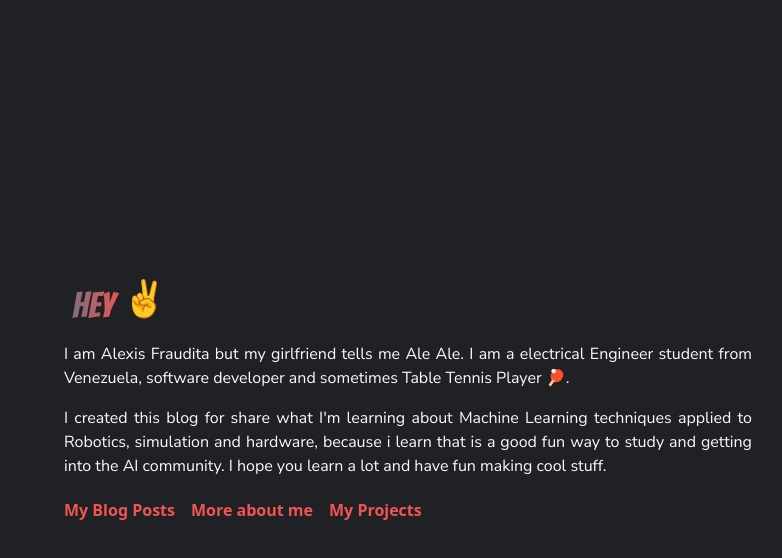
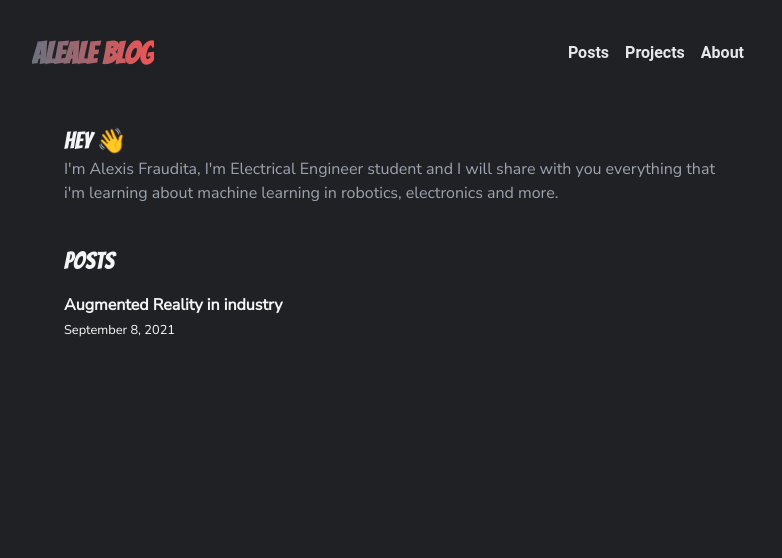
Before and after one commit to alefram/Alefram.github.io, a Next.js app: page / in a window 1280 px wide. Shown: the top 558 px of the page, without its empty margins (240-1022 px from the left). Built offline with nearby package versions, Linux system fonts and the light colour scheme; what @tailwindcss/typography would draw is missing.

Commit message:
update nextjs and update home

```diff
--- a/package.json
+++ b/package.json
@@ -12,10 +12,10 @@
     "autoprefixer": "^10.1.0",
     "date-fns": "^2.16.1",
     "gray-matter": "^4.0.2",
-    "next": "^10.0.9",
+    "next": "^11.1.2",
     "postcss": "^8.2.1",
-    "react": "17.0.1",
-    "react-dom": "17.0.1",
+    "react": "^17.0.2",
+    "react-dom": "^17.0.2",
     "remark": "^13.0.0",
     "remark-html": "^13.0.1",
     "tailwindcss": "^2.0.2"
--- a/pages/About.jsx
+++ b/pages/About.jsx
@@ -27,7 +27,6 @@ const About = () => {
                         </h1>
                     </div>
                     <div className="">
-                        <img src="/images/me.jpg" className=" w-40 rounded-xl float-right p-2 mt:m-4" alt=""/>
                         <div>
                             <p className=" md:mx-auto prose md:text-justify text-gray-50  font-nunito clear-left">
                                 I am Electrical Engineer Student at Central University of Venezuela, also software developer interested in AI techniques specially in reinforcement learning and Federated Learning for control problems in robotics and embedded computers. Currently, i am working on my Bachelor thesis that is about a framework for create smart controllers in robots arms using Reinforcement Learning i hope in future do some tutorials about what i am learning in this area.
@@ -67,5 +66,11 @@ const About = () => {
 
 // <div>Iconos diseñados por <a href="https://www.freepik.com" title="Freepik">Freepik</a> from <a href="https://www.flaticon.es/" title="Flaticon">www.flaticon.es</a></div>
 
+{/* <p>
+I am Alexis Fraudita but my girlfriend tells me Ale Ale. I am a electrical Engineer student from Venezuela, software developer and sometimes Table Tennis Player &#127955;.
+</p>
+<p>
+I created this blog for share what I'm learning about Machine Learning techniques applied to Robotics, simulation and hardware, because i learn that is a good fun way to study and getting into the AI community. I hope you learn a lot and have fun making cool stuff.
+</p> */}
 
 export  default About;
--- a/pages/index.jsx
+++ b/pages/index.jsx
@@ -1,50 +1,56 @@
 import Head from 'next/head';
-import Link from 'next/link';
+import Navbar from '../components/Navbar';
+import { getSortedPostsData } from '../lib/posts';
+import Post from '../components/Post';
 
-const Home = () => {
+const Home = ({allPostsData}) => {
 
   return (
-    <div className="bg-background h-screen">
+    <div className="bg-background min-h-screen">
         <Head>
-            <title>AlealeBlog</title>
+            <title>Aleale Blog</title>
             <meta name="viewport" content="initial-scale=1.0, width=device-width" key="viewport" />
             <meta name="description" content="Hey I'm Alexis Fraudita, I'm software developer and I will share with you everything that i'm learning about machine learning, electronics and more." />
             <link href="https://fonts.googleapis.com/css2?family=Bangers&display=swap" rel="stylesheet"></link>
             <link href="https://fonts.googleapis.com/css2?family=Nunito+Sans&display=swap" rel="stylesheet"/>
         </Head>
 
-        <main className="mx-auto px-4 md:px-8 lg:max-w-screen-md flex items-center justify-center absolute inset-0">
-            <div className="md:ml-4">
-                <div className="flex mb-2">
-                    <h1 className="prose-2xl text-4xl font-banger p-2 text-gradient bg-gradient-to-r from-gray-500  to-supertext ">
-                        Hey
-                    </h1>
-                    <h1 className="text-4xl">&#9996;</h1>
-                </div>
-                <div className="space-y-4 text-gray-50 prose-lg font-nunito text-justify">
-                    <p>
-                        I am Alexis Fraudita but my girlfriend tells me Ale Ale. I am a electrical Engineer student from Venezuela, software developer and sometimes Table Tennis Player &#127955;.
-                    </p>
-                    <p>
-                        I created this blog for share what I'm learning about Machine Learning techniques applied to Robotics, simulation and hardware, because i learn that is a good fun way to study and getting into the AI community. I hope you learn a lot and have fun making cool stuff.
-                    </p>
-                </div>
-                <div className="flex flex-wrap mt-5 space-x-4 prose-lg font-bold">
-                    <Link href="/Posts">
-                        <a className="text-supertext">My Blog Posts</a>
-                    </Link>
-                    <Link href="/About">
-                        <a className="text-supertext">More about me</a>
-                    </Link>
-                    <Link href="/Projects">
-                        <a className="text-supertext">My Projects</a>
-                    </Link>
-                </div>
+        <Navbar/>
+
+        <main className=" mt-5 mx-auto md:px-8 lg:max-w-screen-md">
+            <div className="max-w-screen-md mx-4">
+                <p className=" text-gray-100 font-banger text-2xl ">Hey 👋</p>
+                <p className=" text-gray-400 font-nunito text-base">
+                    I'm Alexis Fraudita, I'm Electrical Engineer student and I will share with you everything that i'm learning about machine learning in robotics, electronics and more.
+                </p>
+            </div>
+            <div className="mt-10">
+                <h1 className="text-gray-100 font-banger text-2xl max-w-screen-md mx-4">Posts</h1>
+                <ul>
+                    {allPostsData.map(({ id, date, title }) => (
+                        <li key={id}>
+                            <Post
+                                title={title}
+                                date={date}
+                                id={id}
+                            />
+                        </li>
+                    ))}
+                </ul>
             </div>
         </main>
     </div>
   );
-}
+};
+
+export async function getStaticProps() {
+    const allPostsData = getSortedPostsData()
+    return {
+      props: {
+        allPostsData
+      }
+    }
+};
 
 export default Home;
 // #202124
```
Also changed, not shown: 1 other file (tests, documents, lock files or other folders).
